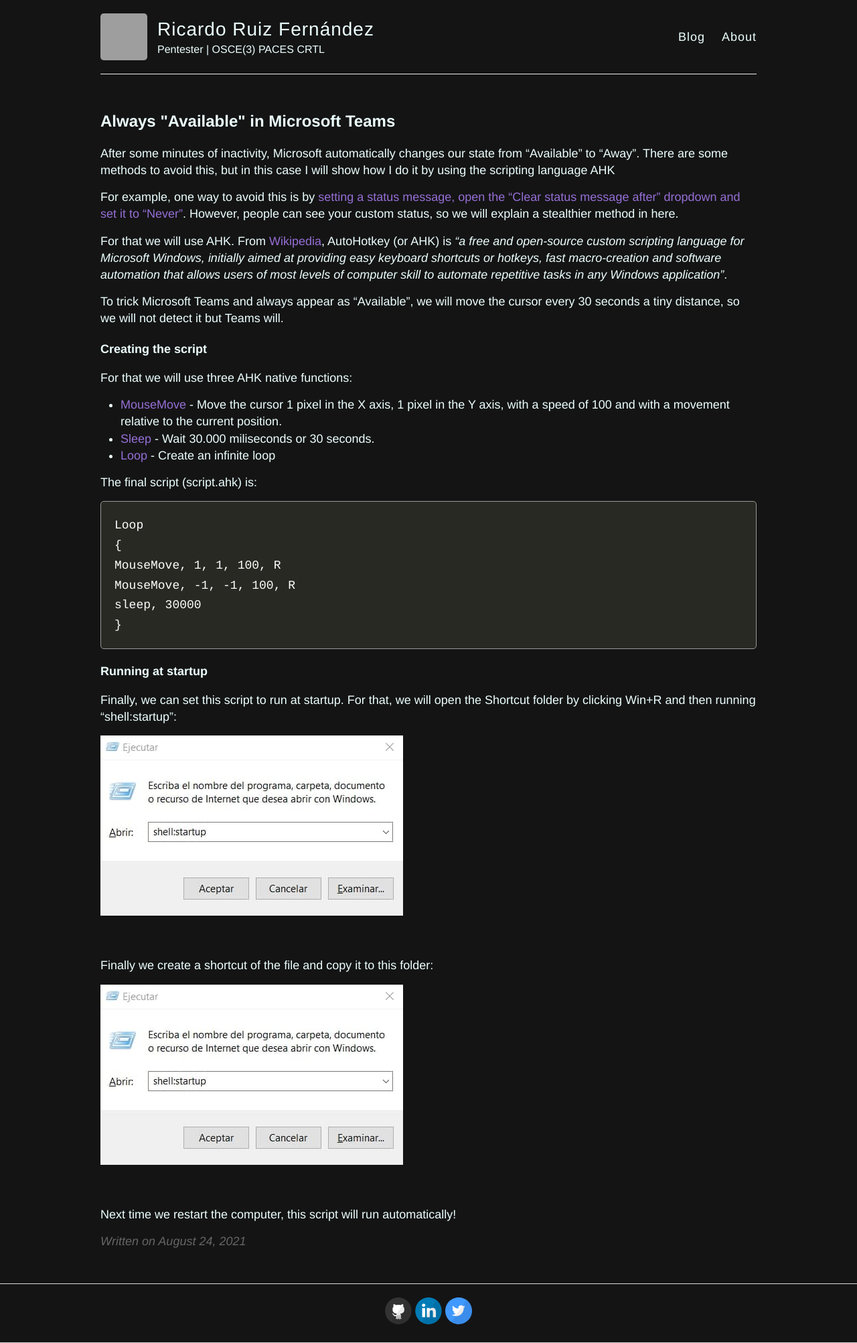
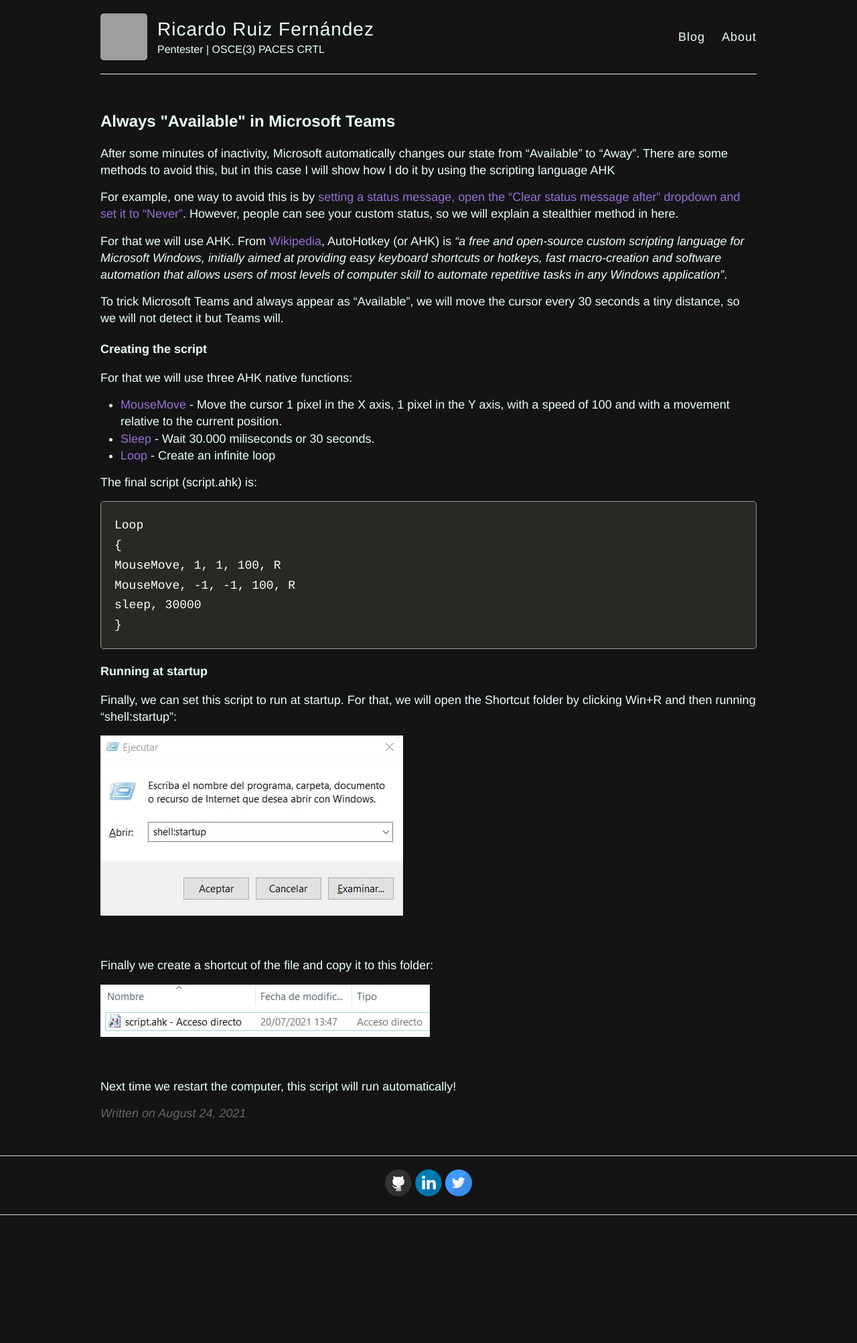
Before and after one commit to ricardojoserf/ricardojoserf.github.io, a Jekyll site: the page built from _posts/2021-8-24-Ahk.md, in a window 1280 px wide. Shown: the whole page at 67% size. Built offline with Jekyll 4.4.1, drawn with Linux system fonts in a browser that asks for light colours; after the commit the page ends 1814 px from its top, so only the background shows below that; grey boxes are pictures that could not be loaded.

Commit message:
Update 2021-8-24-Ahk.md

```diff
--- a/_posts/2021-8-24-Ahk.md
+++ b/_posts/2021-8-24-Ahk.md
@@ -43,7 +43,7 @@
 
 Finally we create a shortcut of the file and copy it to this folder:
 
-![Shortcut file](https://raw.githubusercontent.com/ricardojoserf/ricardojoserf.github.io/master/images/servicedesk/image5.png)
+![Shortcut file](https://raw.githubusercontent.com/ricardojoserf/ricardojoserf.github.io/master/images/servicedesk/image6.png)
 
 <br>
 
```
